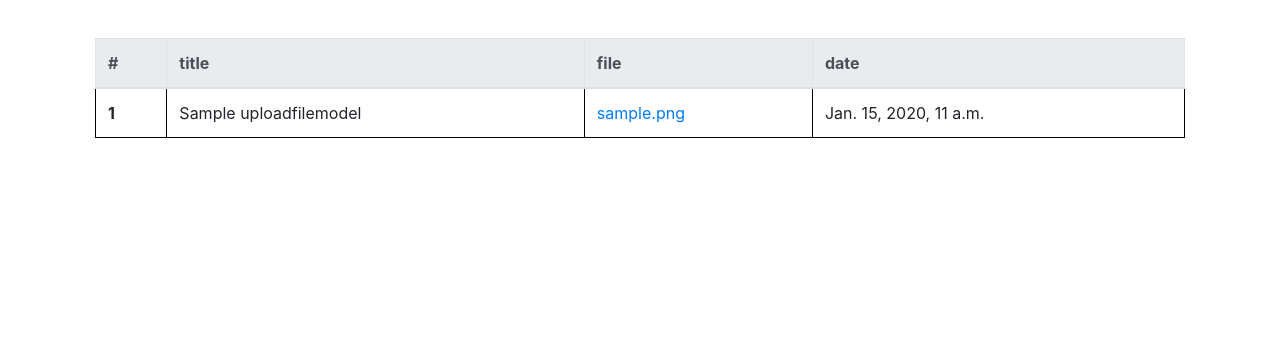
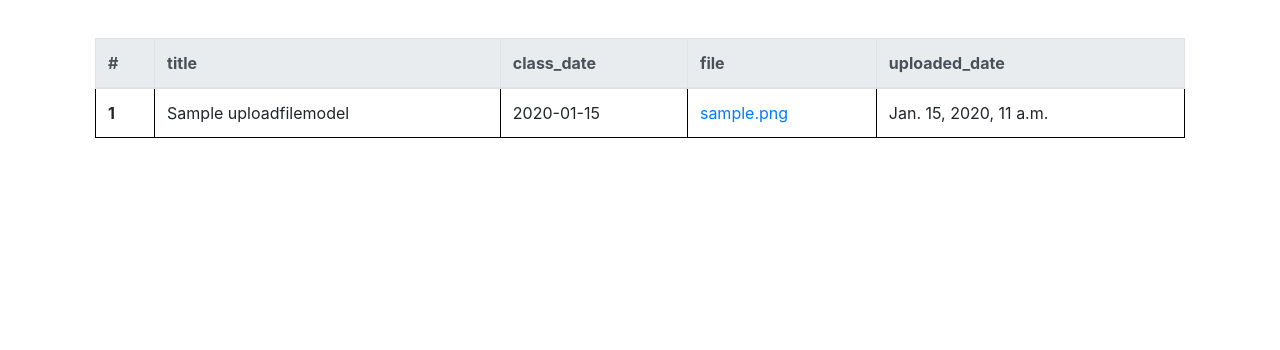
Before and after one commit to jaeminjung/serbia-home, a Django app: page /lecture/ in a window 1280 px wide. Shown: the part 70-420 px from the top of the page. Run offline with Django 3.2, Linux system fonts and the light colour scheme; tables that the repository leaves empty hold one stand-in row (values such as "Sample post"); some libraries are stand-ins or nearby versions.

Commit message:
add class_date

```diff
--- a/mysite/lecture/forms.py
+++ b/mysite/lecture/forms.py
@@ -4,7 +4,7 @@ from .models import UploadFileModel
 class UploadFileForm(forms.ModelForm):
     class Meta:
         model = UploadFileModel()
-        fields = ('title', 'file')
+        fields = ('title', 'class_date', 'file')
 
     def __init__(self, *args, **kwargs):
         super(PostForm,self).__init__(*args, **kwargs)
--- a/mysite/lecture/models.py
+++ b/mysite/lecture/models.py
@@ -5,7 +5,8 @@ from django.db import models
 class UploadFileModel(models.Model):
     title = models.CharField(max_length=100)
     file = models.FileField(null=True)
-    date = models.DateTimeField(auto_now_add=True)
+    class_date = models.CharField(max_length=20, null=True)
+    uploaded_date = models.DateTimeField(auto_now_add=True)
 
     def __str__(self):
         return self.title
--- a/mysite/lecture/templates/lecture/lecture_notes.html
+++ b/mysite/lecture/templates/lecture/lecture_notes.html
@@ -10,8 +10,9 @@
             <tr>
                 <th scope="col">#</th>
                 <th scope="col">title</th>
+                <th scope="col">class_date</th>
                 <th scope="col">file</th>
-                <th scope="col">date</th>
+                <th scope="col">uploaded_date</th>
             </tr>
 
         </thead>
@@ -23,8 +24,9 @@
 
                     <th scope="row">{{note.pk}}</th>
                     <td> {{ note.title }} </td>
+                    <td> {{ note.class_date }} </td>
                     <td> <a id="id_uploaded_file" href="{{ note.file.url }}" download>{{note.file}}</a> </td>
-                    <td> {{note.date}} </td>
+                    <td> {{note.uploaded_date}} </td>
 
                 </tr>
             {% endfor %}
--- a/mysite/lecture/views.py
+++ b/mysite/lecture/views.py
@@ -4,7 +4,7 @@ from .models import UploadFileModel
 # Create your views here.
 
 def lecture_notes(request):
-    notes = UploadFileModel.objects.all().order_by('-date')
+    notes = UploadFileModel.objects.all().order_by('-uploaded_date')
     # print(notes[0])
     return render(request, 'lecture/lecture_notes.html', {'notes':notes})
 
--- a/mysite/templates/base.html
+++ b/mysite/templates/base.html
@@ -13,7 +13,6 @@
     <title>Welcome, This is Web page for IAC classes </title>
 
     <!-- Bootstrap core CSS -->
-    <!--<link href="{% static 'style.css' %}" rel="stylesheet">-->
     <!--<link rel="stylesheet" href="https://maxcdn.bootstrapcdn.com/bootstrap/3.3.7/css/bootstrap.min.css">-->
     <link href="https://stackpath.bootstrapcdn.com/bootstrap/4.1.1/css/bootstrap.min.css" rel="stylesheet" integrity="sha384-WskhaSGFgHYWDcbwN70/dfYBj47jz9qbsMId/iRN3ewGhXQFZCSftd1LZCfmhktB" crossorigin="anonymous">
 
```
Also changed, not shown: mysite/lecture/migrations/0002_auto_20180704_0327.py (added), 1 other file.
